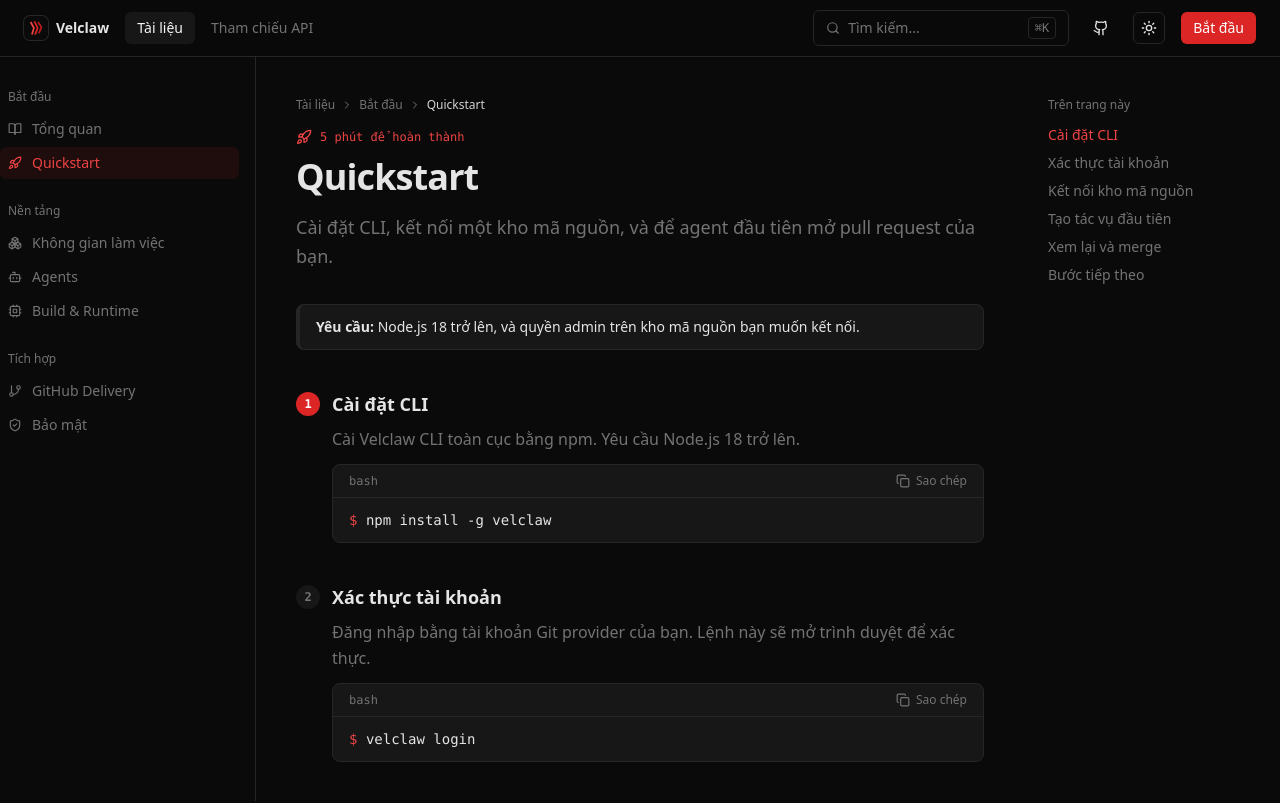
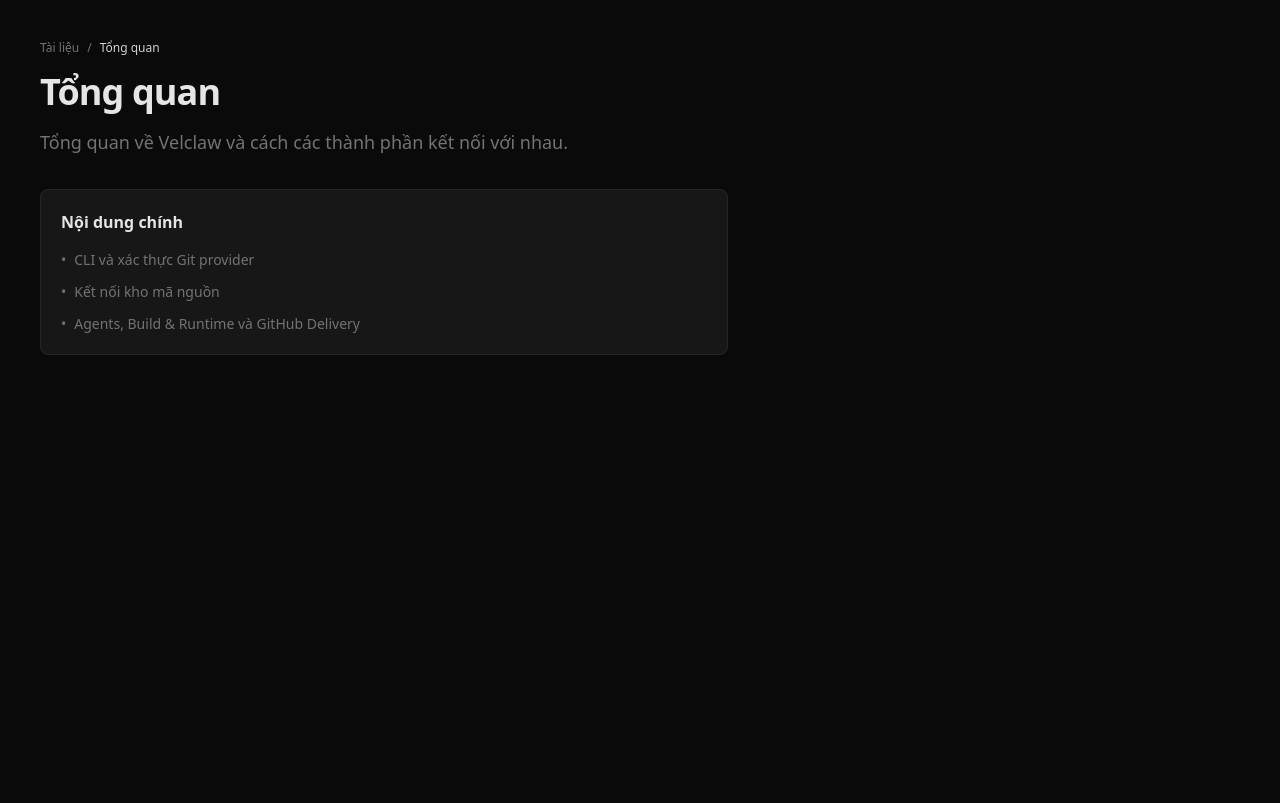
Before and after one commit to zskbot/docs.VelclawPages.tsx, a React (Vite) app: page / in a window 1280 px wide. Shown: the top 803 px of the page. Built offline with nearby package versions, Linux system fonts and the light colour scheme.

Commit message:
fix: route docs with hash on GitHub Pages

```diff
--- a/src/App.tsx
+++ b/src/App.tsx
@@ -1,9 +1,15 @@
 import Quickstart from './pages/Quickstart';
+import DocSection from './pages/DocSection';
 
-// A router (React Router, TanStack Router...) can be dropped in here later
-// to switch between pages such as /workspace, /agents, /security — each
-// page would follow the same pattern as Quickstart.tsx: read its content
-// from a JSON file in /content, render it with the shared components.
 export default function App() {
-  return <Quickstart />;
+  const getSection = () => {
+    const hash = window.location.hash.replace(/^#\/?/, '');
+    if (hash) return hash;
+    const path = window.location.pathname.replace(/\/+$/, '').split('/').pop() || '';
+    return path === 'quickstart' || path === 'docs.VelclawPages.tsx' ? 'quickstart' : 'index';
+  };
+
+  const section = getSection();
+  if (section === 'quickstart') return <Quickstart />;
+  return <DocSection id={section} />;
 }
```
